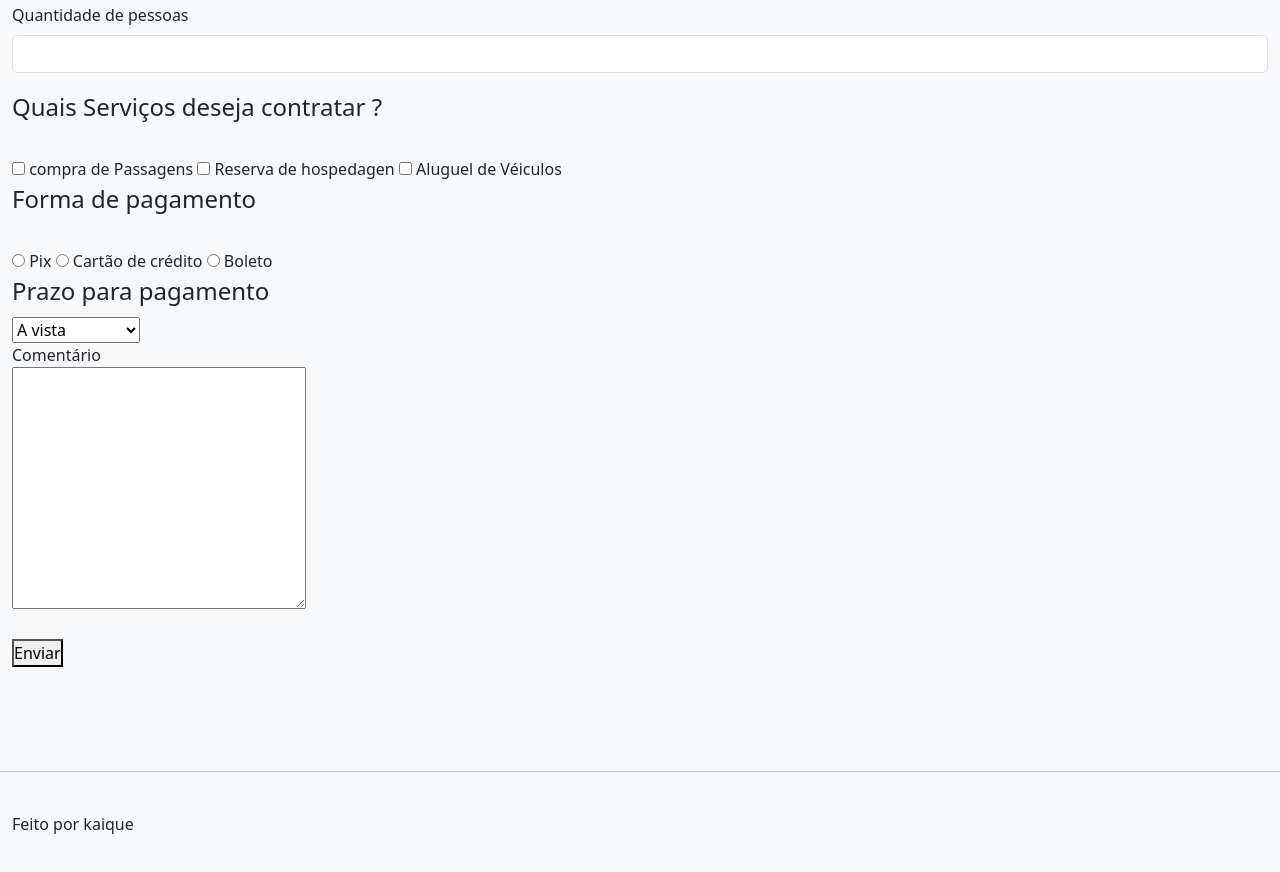
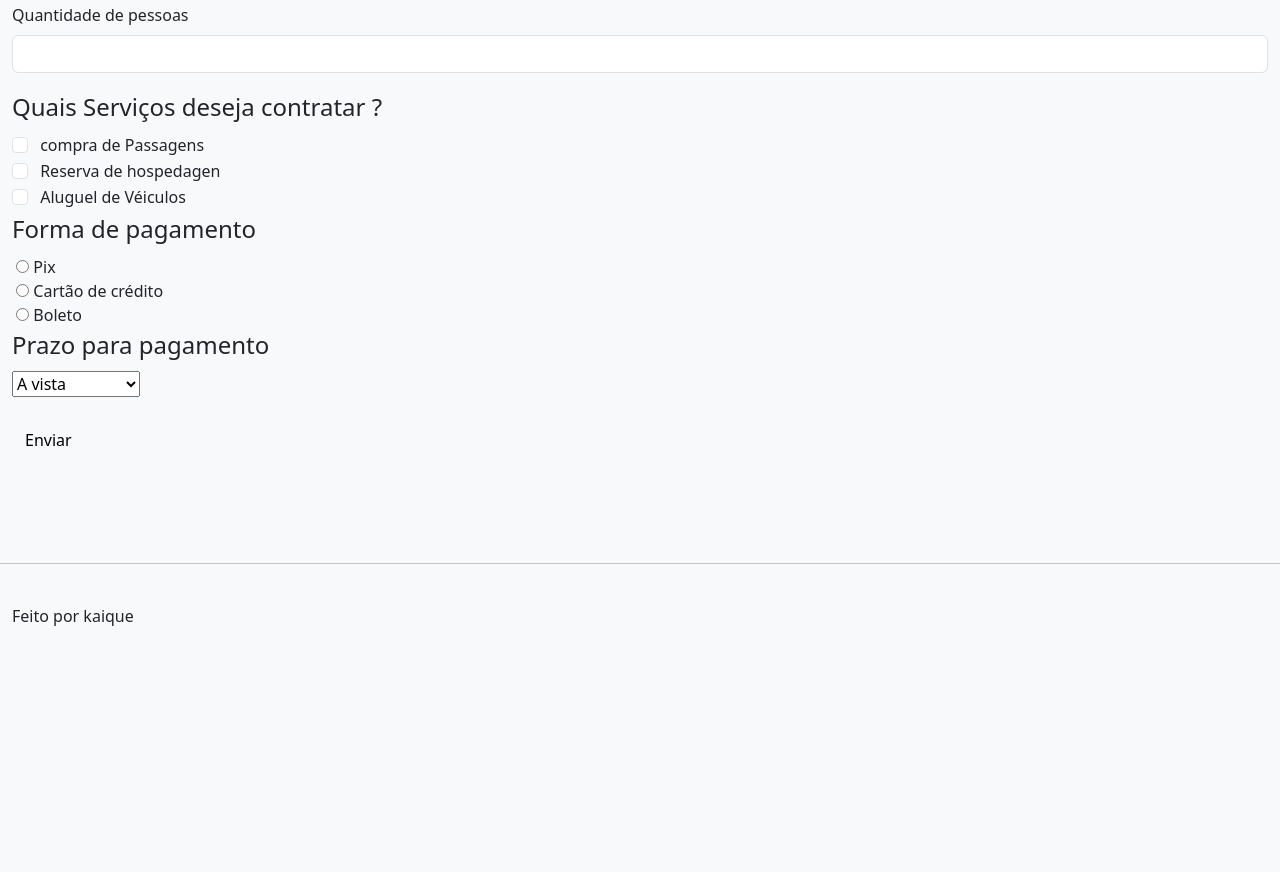
Before and after one commit to kaiqeucastro/Turismos-new, a plain HTML site: page index.html in a window 1280 px wide. Shown: the part 1660-2532 px from the top of the page. After the commit the page ends 2328 px from the top, so only its background shows below. Drawn offline with nearby package versions, Linux system fonts and the light colour scheme.

Commit message:
Update index.html

```diff
--- a/index.html
+++ b/index.html
@@ -151,11 +151,11 @@
                     <input class="form-control" type="email" name="email" id="" required>
                 </div>
                 <div class="mb-3">
-                <label class="form-label" for="date">Data de ida</label>
-                <input  class="form-control" type="Date" name="ida" id="" required>
+                    <label class="form-label" for="ida">Data de ida</label>
+                    <input class="form-control" type="Date" name="ida" id="" required>
                 </div>
                 <div class="mb-3">
-                <label  class="form-label" for="#">Data de volta </label><br>
+                    <label class="form-label" for="volta">Data de volta </label><br>
                     <input class="form-control" type="date" name="volta" id="" required>
                 </div>
                 <div class="mb-3">
@@ -165,29 +165,36 @@
             </fieldset>
             <fieldset>
                 <legend for="#"> Quais Serviços deseja contratar ? </legend>
-                <label for="">
-                    <br><input type="checkbox" name="Passagens" id="Passagens"> compra de Passagens
-                </label>
-                <label for="">
-                    <br><input type="checkbox" name="hospedagen" id="hospedagen"> Reserva de hospedagen
-                </label>
-                <label for="">
-                    <br><input type="checkbox" name="Véiculos" id="Véiculos"> Aluguel de Véiculos
-                </label>
+                <div class="form-check">
+                    <label class="form-check-label" for="Passagens"></label>
+                    <input class="form-check-input" type="checkbox" name="Passagens" id="Passagens"> compra de Passagens
+
+                </div>
+                <div class="form-check">
+                    <label class="form-check-label" for="hospedagen"></label>
+                    <input class="form-check-input" type="checkbox" name="hospedagen" id="hospedagen"> Reserva de
+                    hospedagen
+                </div>
+                <div class="form-check">
+                    <label class="form-check-label" for=" Véiculos"> </label>
+                    <input class="form-check-input" type="checkbox" name="Véiculos" id="Véiculos"> Aluguel de Véiculos
+
+                </div>
             </fieldset>
             <fieldset>
                 <legend>Forma de pagamento</legend>
-                <label for="">
-                    <br><input type="radio" name="pix" id="pix"> Pix
-                </label>
-                <label for="">
-                    <br><input type="radio" name="cartao" id="cartao"> Cartão de crédito
-                </label>
-                <label for="">
-                    <br><input type="radio" name="boleto" id="boleto"> Boleto
-                </label>
+                <div class="">
+                    <label class="" for="pix"></label>
+                    <input class="" type="radio" name="pix" id="pix"> Pix
+                </div>
+                <label for="cartao"></label>
+                <input class="" type="radio" name="cartao" id="cartao"> Cartão de crédito
+                <div>
+                    <label class="ch-" for="boleto"></label>
+                    <input class="" type="radio" name="boleto" id="boleto"> Boleto
+                </div>
             </fieldset>
-            <fieldset>
+
             <legend>Prazo para pagamento </legend>
 
             <select name="prazo" id="prazo" required>
@@ -195,13 +202,8 @@
                 <option value="5x">5x sem juros </option>
                 <option value="10x">10x com juros </option>
             </select>
-
-            </fieldset>
-            <label for="#"> Comentário </label> <br>
-            <textarea name="comentário" id="" cols="30" rows="10"></textarea> <br>
-
-
-            <br> <button> Enviar </button>
+            <br>
+            <br> <button class="btn btn-light"> Enviar </button>
         </form>
     </section> <br><br>
     <hr>
```
Lines whose indentation alone changed are shown as unchanged.
